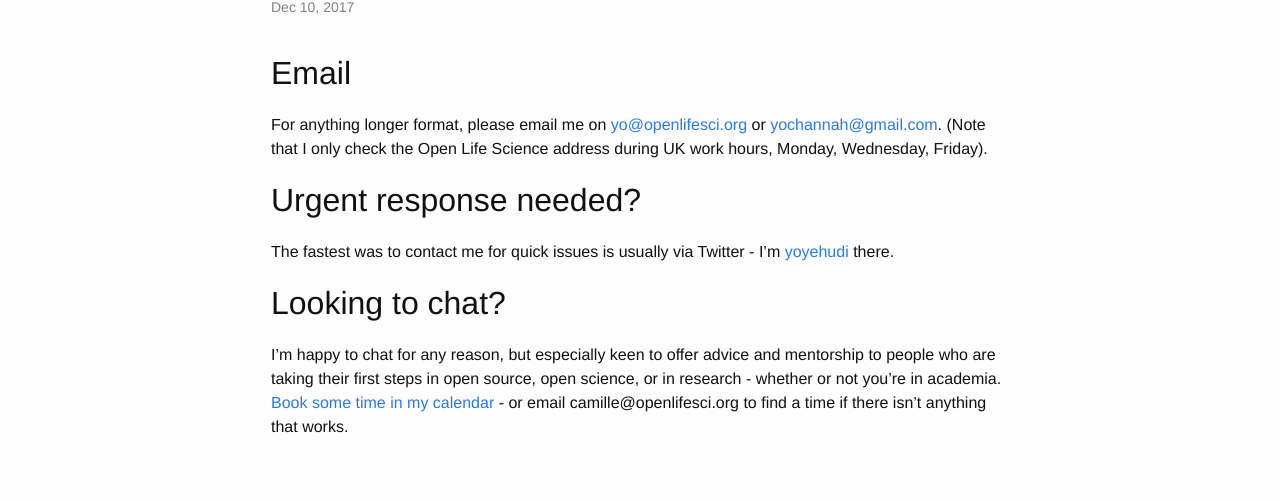
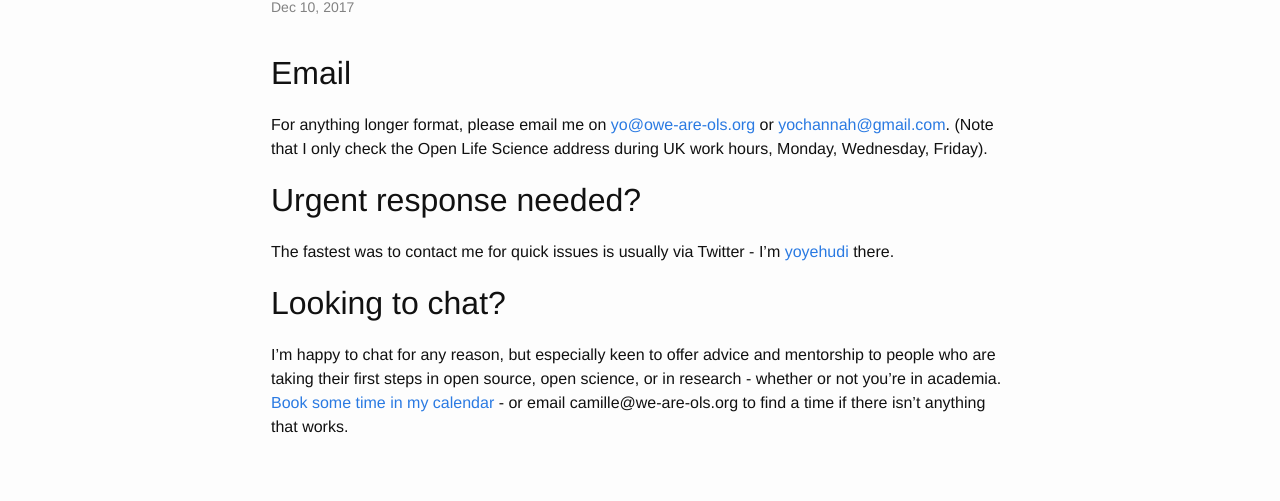
Before and after one commit to yochannah/yo-yehudi.com, a Jekyll site: the page built from contact.md, in a window 1280 px wide. Shown: the part 150-651 px from the top of the page. Built offline with Jekyll 4.4.1, drawn with Linux system fonts in a browser that asks for light colours.

Commit message:
Update contact.md

```diff
--- a/contact.md
+++ b/contact.md
@@ -5,7 +5,7 @@ layout: post
 ---
 
 ## Email
-For anything longer format, please email me on [yo@openlifesci.org](mailto:yo@openlifesci.org) or [yochannah@gmail.com](mailto:yochannah@gmail.com). (Note that I only check the Open Life Science address during UK work hours, Monday, Wednesday, Friday).
+For anything longer format, please email me on [yo@owe-are-ols.org](mailto:yo@we-are-ols.org) or [yochannah@gmail.com](mailto:yochannah@gmail.com). (Note that I only check the Open Life Science address during UK work hours, Monday, Wednesday, Friday).
 
 ## Urgent response needed?
 
@@ -13,4 +13,4 @@ The fastest was to contact me for quick issues is usually via Twitter - I'm [yoy
 
 ## Looking to chat?
 
- I'm happy to chat for any reason, but especially keen to offer advice and mentorship to people who are taking their first steps in open source, open science, or in research - whether or not you're in academia. [Book some time in my calendar](https://app.reclaim.ai/m/yoyehudi) - or email camille@openlifesci.org to find a time if there isn't anything that works.
+ I'm happy to chat for any reason, but especially keen to offer advice and mentorship to people who are taking their first steps in open source, open science, or in research - whether or not you're in academia. [Book some time in my calendar](https://app.reclaim.ai/m/yoyehudi) - or email camille@we-are-ols.org to find a time if there isn't anything that works.
```
